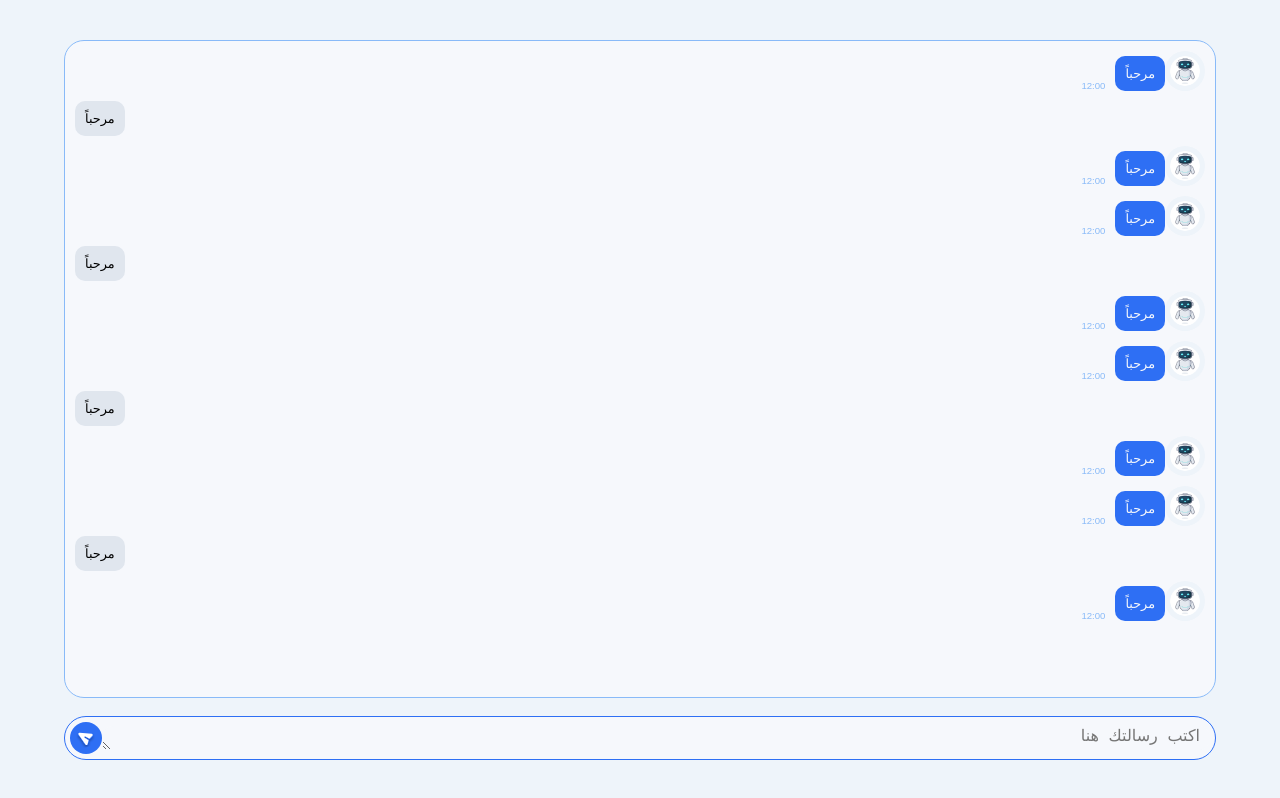
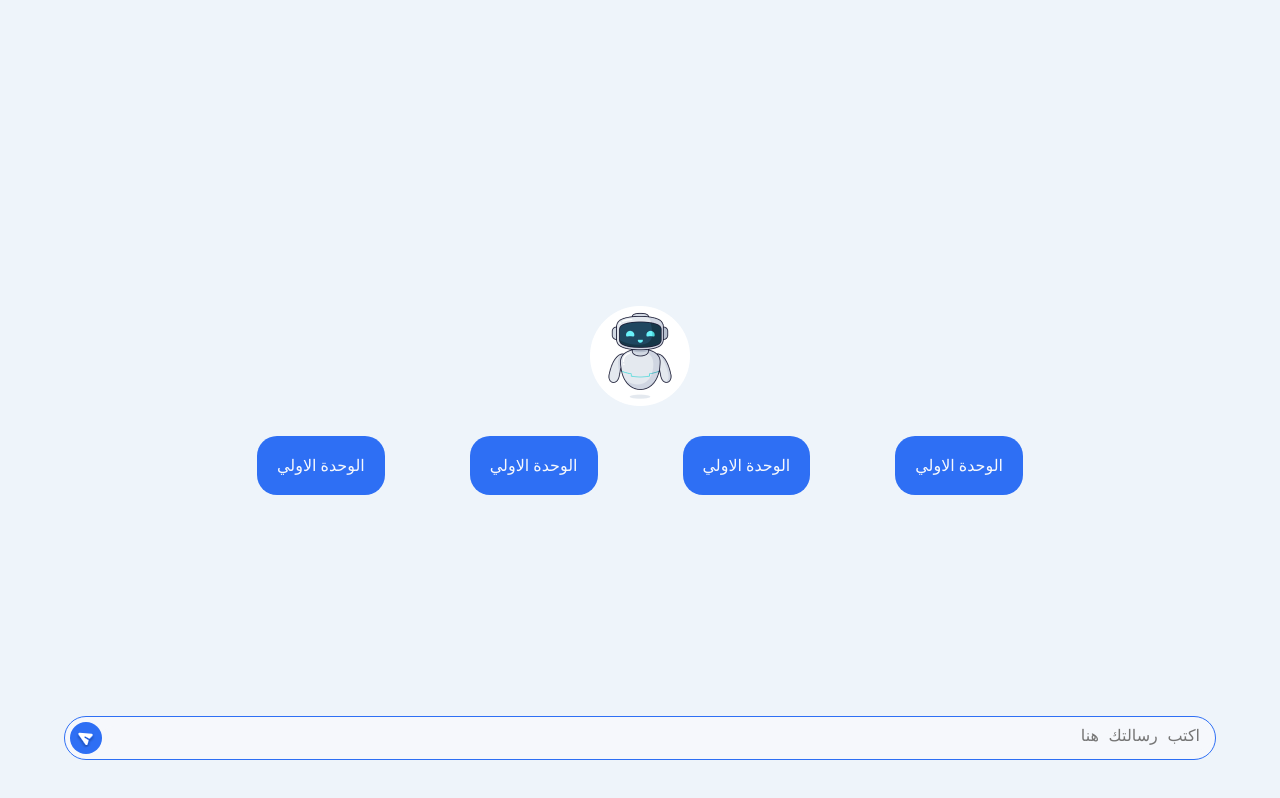
Before and after one commit to MaMasoud/chat-platform-ai-static, a plain HTML site: page index.html in a window 1280 px wide. Drawn offline with Linux system fonts and the light colour scheme; a web font is replaced by a local one.

Commit message:
add buttons

```diff
--- a/index.html
+++ b/index.html
@@ -8,12 +8,18 @@
 </head>
 <body dir="rtl">
     <!-- start if no messages -->
-    <!-- <div class="new-chat">
+    <div class="new-chat">
         <div class="no-message">
             <img src="./assets/imgs/ai.png" alt="">
-            <h1>أسأل الذكاء الاصطناعي</h1>
+            <div class="starting-topic">
+                <button>الوحدة الاولي</button>
+                <button>الوحدة الاولي</button>
+                <button>الوحدة الاولي</button>
+                <button>الوحدة الاولي</button>
+            </div>
+            <h1 style="display: none;">أسأل الذكاء الاصطناعي</h1>
         </div>
-    </div> -->
+    </div>
     <!-- end if no messages -->
     <!-- start chat input filled -->
     <div class="input-chat">
@@ -24,7 +30,7 @@
     </div>
     <!-- end chat input filled -->
     <!-- start chat messages -->
-    <div class="chat-messages">
+    <div class="chat-messages" style="display: none;">
         <!-- start message -->
         <div class="message">
             <div class="avatar">
--- a/style.scss
+++ b/style.scss
@@ -31,6 +31,32 @@ body {
         flex-direction: column;
         justify-content: center;
         align-items: center;
+        width: 70%;
+        .starting-topic {
+            width: 100%;
+            display: flex;
+            align-items: center;
+            justify-content: space-evenly;
+            flex-wrap: wrap;
+            gap: 20px;
+            margin-top: 30px;
+            button {
+                padding: 20px;
+                font-family: 'noto', 'sans-serif';
+                font-size: 1rem;
+                border: none;
+                outline: none;
+                background-color: $primary;
+                color: $white;
+                border-radius: 20px;
+                cursor: pointer;
+                transition: all 0.3s ease;
+                &:hover {
+                    background-color: darken($primary, 10%);
+                    transform: scale3d(1.1, 1.1, 1.1);
+                }
+            }
+        }
         h1 {
             color: $font-color;
             font-size: 1.5rem;
@@ -65,9 +91,11 @@ body {
         border-radius: 20px;
         font-size: 1rem;
         overflow-y: hidden;
+        resize: none;
     }
     &:has(textarea:focus) {
         border-color: $primary;
+        resize: none;
 
     }
 
```
Also changed, not shown: style.css, 1 other file.
